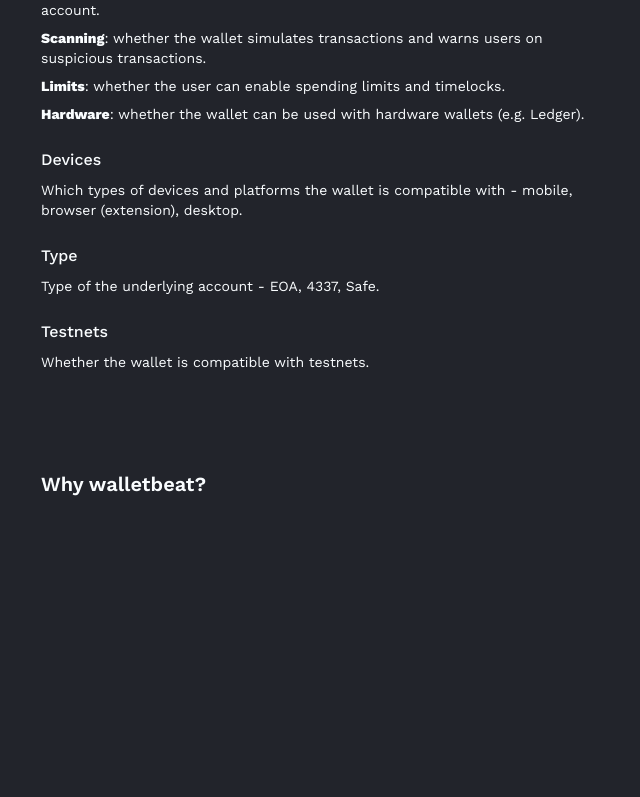
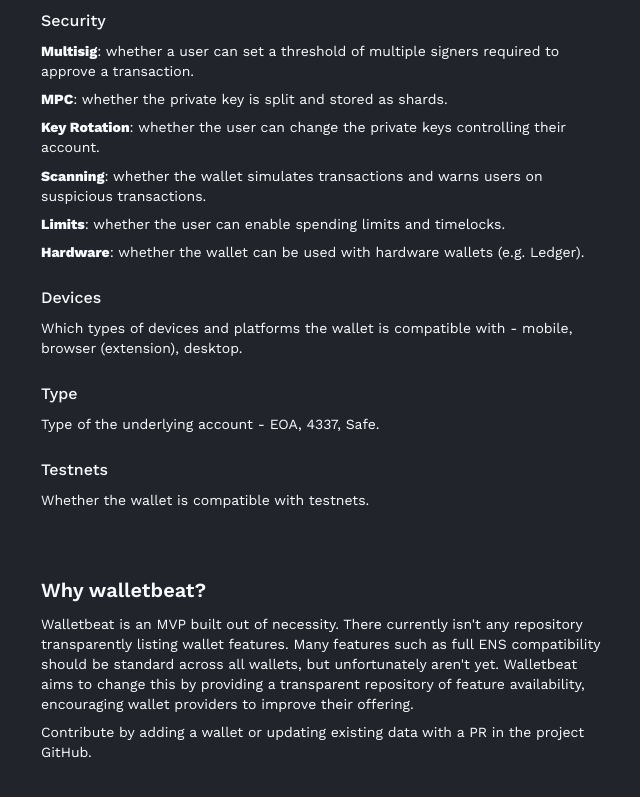
Before and after one commit to fluidkey/walletbeat, a Next.js app: page / in a window 1280 px wide. Shown: the part 1755-2552 px from the top of the page, without its empty margins (315-955 px from the left). Before the commit the page ends 2255 px from the top, so only its background shows below. Built offline with nearby package versions, Linux system fonts and the light colour scheme.

Commit message:
update home and readme text

```diff
--- a/src/app/page.tsx
+++ b/src/app/page.tsx
@@ -5,6 +5,7 @@ import ComparisonTable from '@/components/ui/organisms/Table';
 export default function Home(): JSX.Element {
   return (
     <Box maxWidth="100vw" px={1} display="flex" flexDirection="column" alignItems="center">
+      <Box minHeight="100vh" display="flex" flexDirection="column" alignItems="center">
         <Typography variant="h1" fontWeight={600} mt={6}>
           ~ walletbeat
         </Typography>
@@ -24,6 +25,7 @@ export default function Home(): JSX.Element {
           >
             Contribute
           </Button>
+        </Box>
       </Box>
       <Typography variant="h6" mt={10} px={2} width="100%" maxWidth="sm">
         Definitions & Methodology
@@ -140,8 +142,18 @@ export default function Home(): JSX.Element {
       <Typography variant="body2" fontWeight={400} mt={1} px={2} width="100%" maxWidth="sm">
         Whether the wallet is compatible with testnets.
       </Typography>
-      <Typography variant="h6" mt={12} px={2} width="100%" maxWidth="sm">
+      <Typography variant="h6" mt={8} px={2} width="100%" maxWidth="sm">
         Why walletbeat?
+      </Typography>
+      <Typography variant="body2" fontWeight={400} mt={1} px={2} width="100%" maxWidth="sm">
+        Walletbeat is an MVP built out of necessity. There currently isn't any repository
+        transparently listing wallet features. Many features such as full ENS compatibility should
+        be standard across all wallets, but unfortunately aren't yet. Walletbeat aims to change this
+        by providing a transparent repository of feature availability, encouraging wallet providers
+        to improve their offering.
+      </Typography>
+      <Typography variant="body2" fontWeight={400} mt={1} mb={16} px={2} width="100%" maxWidth="sm">
+        Contribute by adding a wallet or updating existing data with a PR in the project GitHub.
       </Typography>
     </Box>
   );
```
Also changed, not shown: 1 other file (tests, documents, lock files or other folders). Lines whose indentation alone changed are shown as unchanged.
